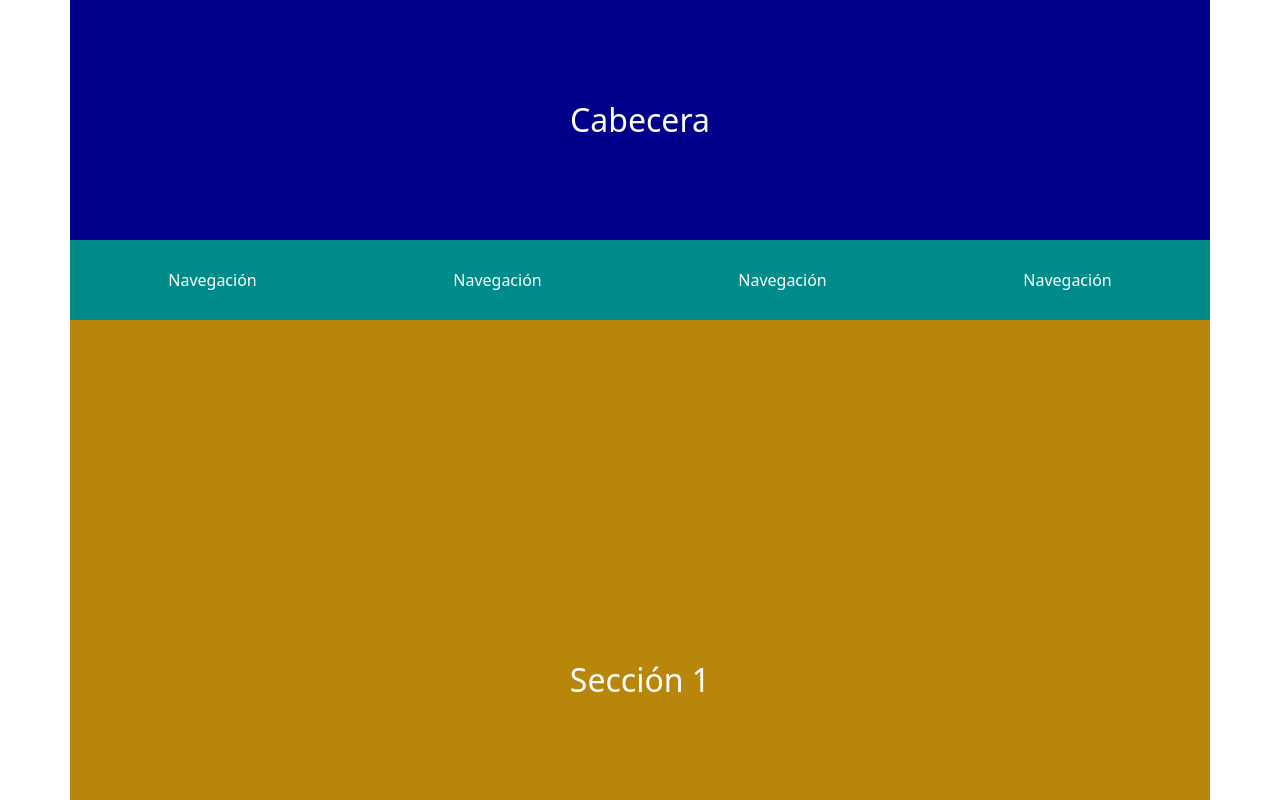
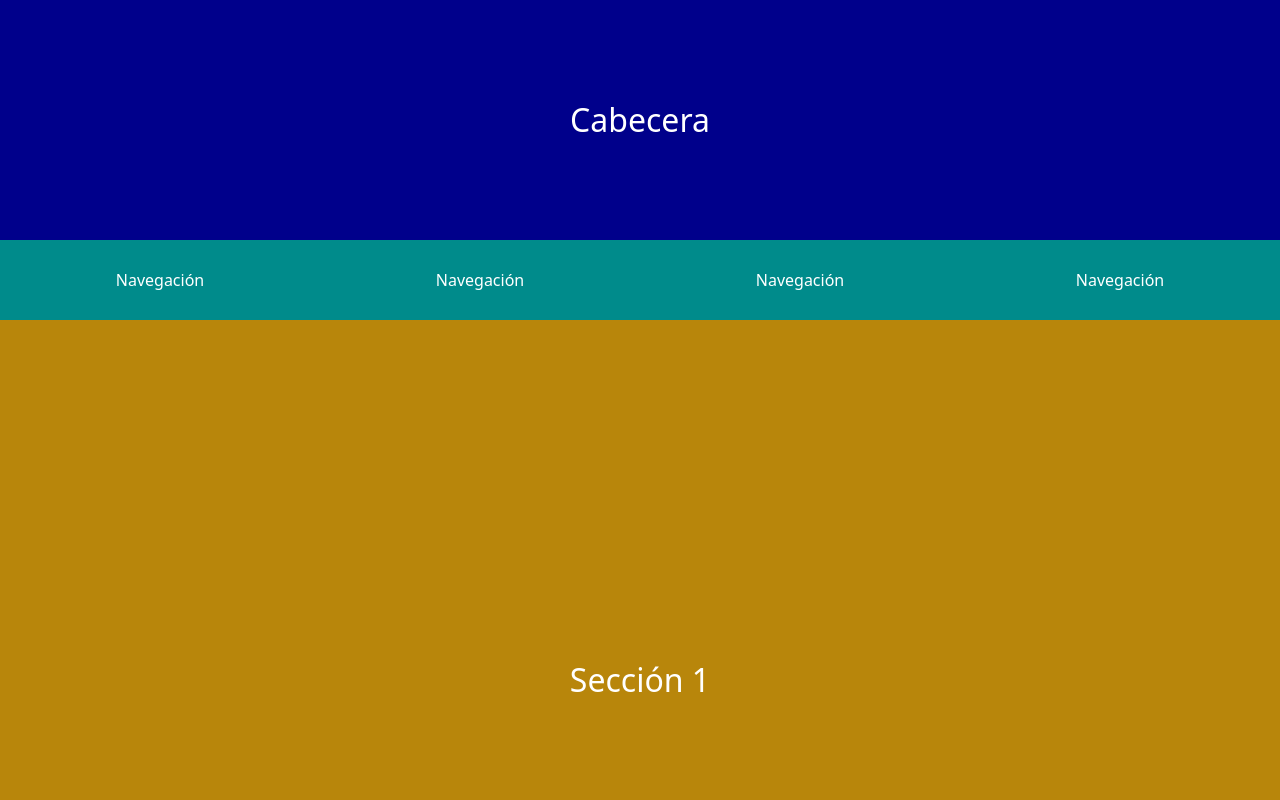
Before and after one commit to brianinhu/store-web, a plain HTML site: page frontend/index.html in a window 1280 px wide. Shown: the top 800 px of the page. Drawn offline with nearby package versions, Linux system fonts and the light colour scheme.

Commit message:
Cambios en el html y carpeta añadida

```diff
--- a/frontend/index.html
+++ b/frontend/index.html
@@ -2,7 +2,7 @@
 <html>
 
 <head>
-    <title>Document</title>
+    <title>Página web</title>
     <link rel="stylesheet" href="style.css">
     <link href="https://cdn.jsdelivr.net/npm/bootstrap@5.3.0-alpha3/dist/css/bootstrap.min.css" rel="stylesheet"
         integrity="sha384-KK94CHFLLe+nY2dmCWGMq91rCGa5gtU4mk92HdvYe+M/SXH301p5ILy+dN9+nJOZ" crossorigin="anonymous">
@@ -10,7 +10,7 @@
 
 <body>
     <header>
-        <div class="container">
+        <div class="container-fluid">
             <div class="row">
                 <div id="col1" class="col-12">
                     <p>Cabecera</p>
@@ -19,25 +19,25 @@
         </div>
     </header>
     <nav>
-        <div class="container">
+        <div class="container-fluid">
             <div class="row">
-                <div id="col1" class="col-3 col-xs-3 col-sm-3 col-md-3 col-lg-3 col-xl-3">
+                <div id="col1" class="col-3">
                     <p>Navegación</p>
                 </div>
-                <div id="col2" class="col-3 col-xs-3 col-sm-3 col-md-3 col-lg-3 col-xl-3">
+                <div id="col2" class="col-3">
                     <p>Navegación</p>
                 </div>
-                <div id="col3" class="col-3 col-xs-3 col-sm-3 col-md-3 col-lg-3 col-xl-3">
+                <div id="col3" class="col-3">
                     <p>Navegación</p>
                 </div>
-                <div id="col4" class="col-3 col-xs-3 col-sm-3 col-md-3 col-lg-3 col-xl-3">
+                <div id="col4" class="col-3">
                     <p>Navegación</p>
                 </div>
             </div>
     </nav>
     <section>
         <article>
-            <div class="container">
+            <div class="container-fluid">
                 <div class="row">
                     <div id="col1" class="col-12">
                         <p>Sección 1</p>
@@ -46,7 +46,7 @@
             </div>
         </article>
         <article>
-            <div class="container">
+            <div class="container-fluid">
                 <div class="row">
                     <div id="col2" class="col-12">
                         <p>Sección 2</p>
@@ -55,7 +55,7 @@
             </div>
         </article>
         <article>
-            <div class="container">
+            <div class="container-fluid">
                 <div class="row">
                     <div id="col3" class="col-12">
                         <p>Sección 3</p>
@@ -65,7 +65,7 @@
         </article>
     </section>
     <footer>
-        <div class="container">
+        <div class="container-fluid">
             <div class="row">
                 <div id="col1" class="col-12">
                     <p>Pie de página</p>
```
